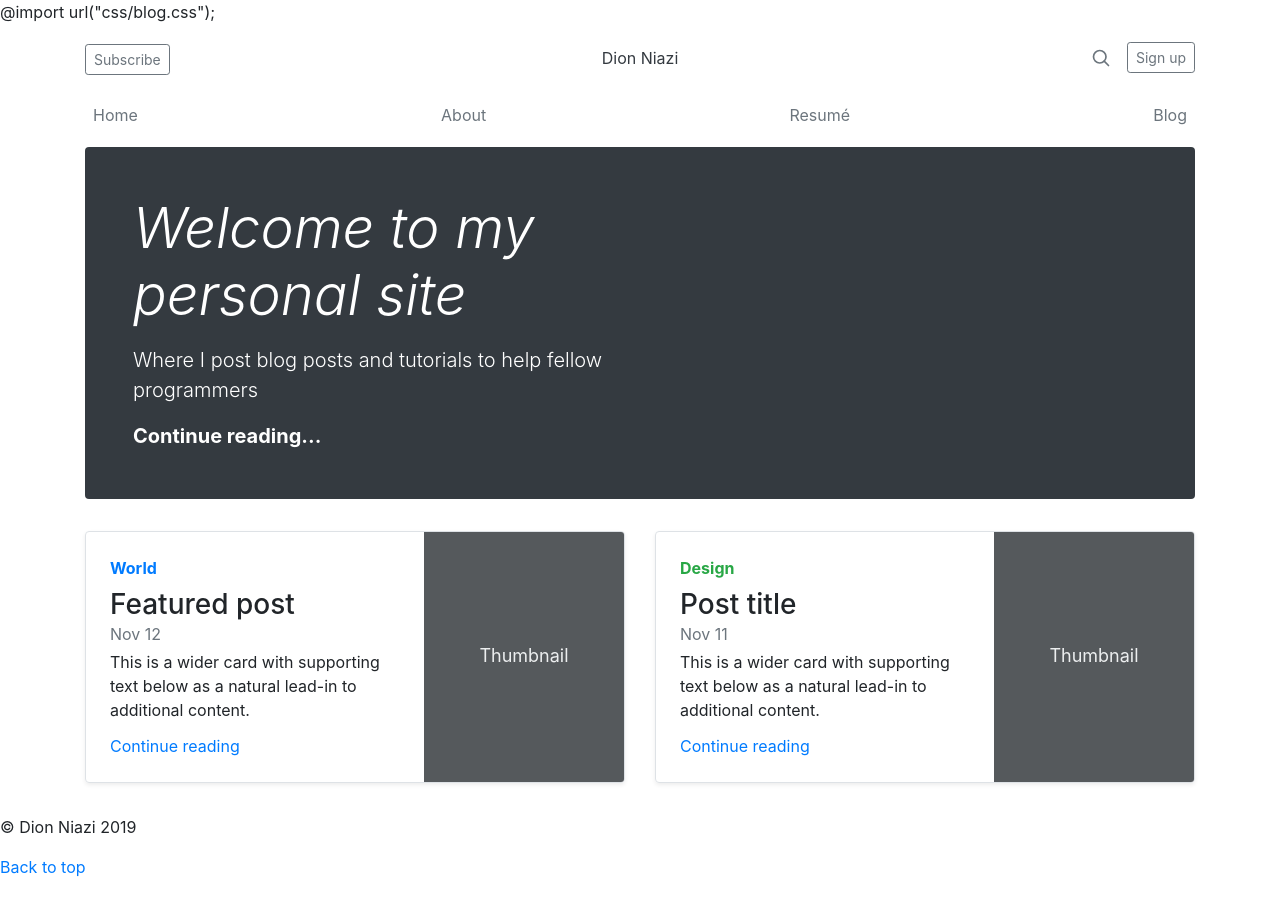
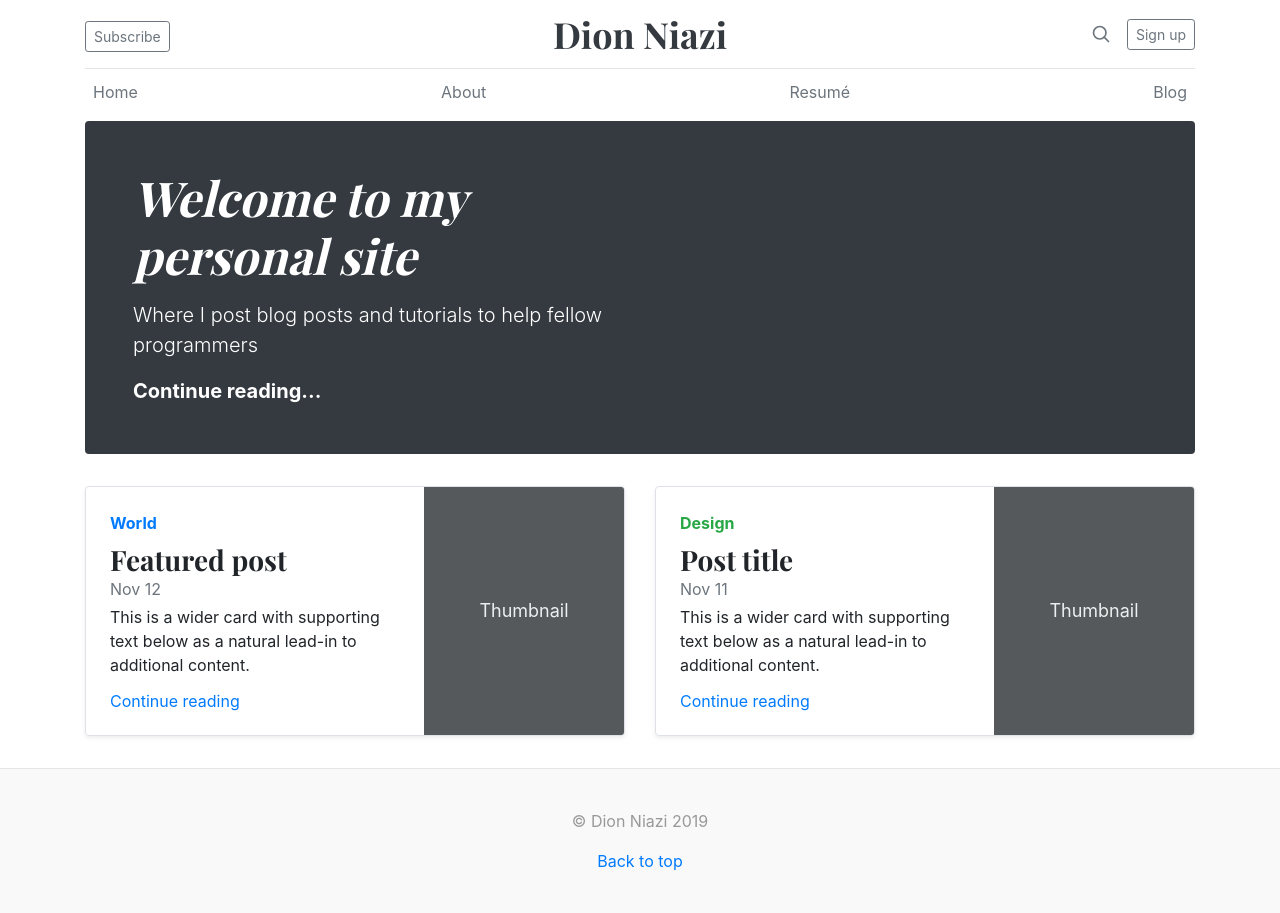
Before and after one commit to dn3gy/dn3gy.github.io, a Jekyll site: the page built from index.html, in a window 1280 px wide. Built offline with Jekyll 4.4.1, drawn with Linux system fonts in a browser that asks for light colours.

Commit message:
Updates to Site

```diff
--- a/_layouts/default.html
+++ b/_layouts/default.html
@@ -1,6 +1,3 @@
----
----
-@import url("css/blog.css");
 <!Doctype html>
 <html>
   <head>
@@ -28,7 +25,7 @@
     </style>
     <link rel="stylesheet" href="https://stackpath.bootstrapcdn.com/bootstrap/4.3.1/css/bootstrap.min.css" integrity="sha384-ggOyR0iXCbMQv3Xipma34MD+dH/1fQ784/j6cY/iJTQUOhcWr7x9JvoRxT2MZw1T" crossorigin="anonymous">
     <link href="https://fonts.googleapis.com/css?family=Playfair+Display:700,900" rel="stylesheet">
-    <!--<link rel="stylesheet" href="css/blog.css">-->
+    <link rel="stylesheet" href="{{ 'css/blog.css' | relative_url}}">
   </head>
   <body>
     <div class="container">
```
